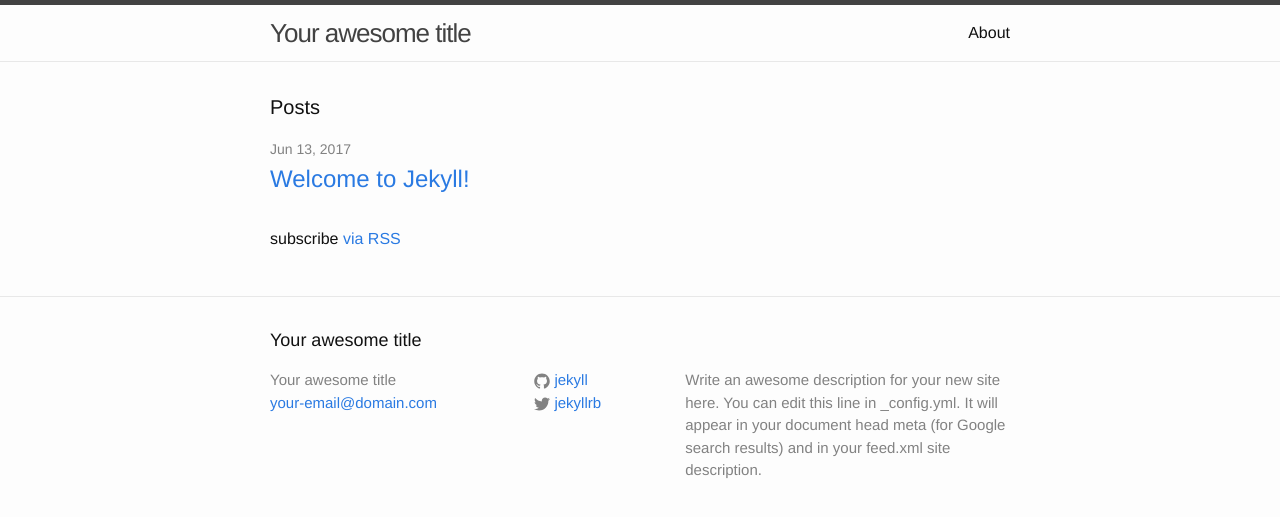
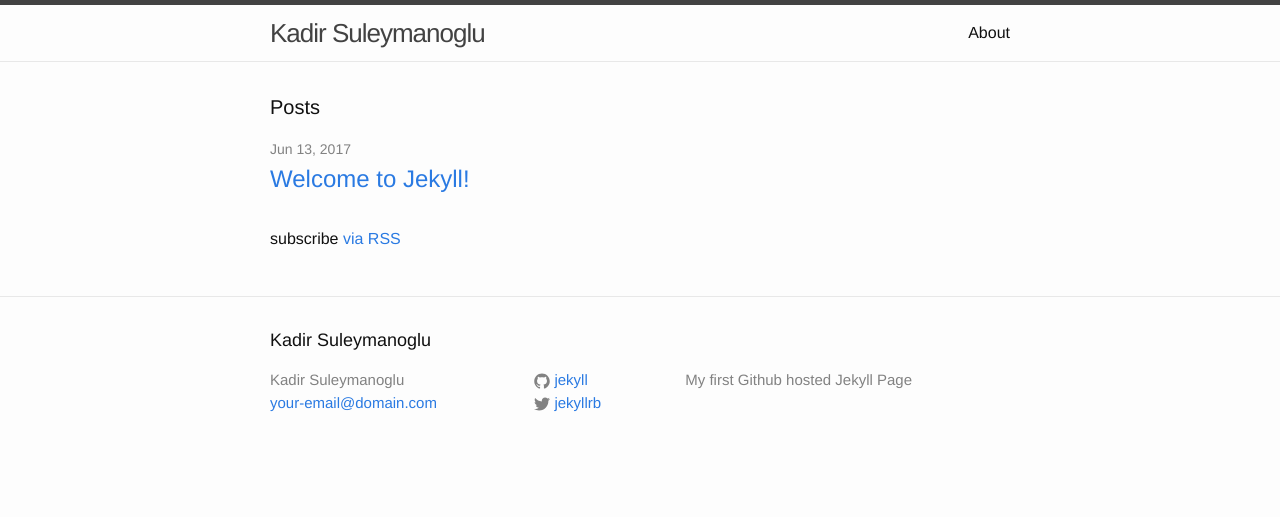
Before and after one commit to ksuleymanoglu/kadirsuleymanoglu.github.io, a Jekyll site: the page built from index.html, in a window 1280 px wide. Shown: the top 517 px of the page. Built offline with Jekyll 4.4.1, drawn with Linux system fonts in a browser that asks for light colours.

Commit message:
Create _config.yml
Edited page title and description

```diff
--- a/_config.yml
+++ b/_config.yml
@@ -6,12 +6,14 @@
 # 'jekyll serve'. If you change this file, please restart the server process.
 
 # Site settings
-title: Your awesome title
+title: Kadir Suleymanoglu
 email: your-email@domain.com
 description: > # this means to ignore newlines until "baseurl:"
-  Write an awesome description for your new site here. You can edit this
-  line in _config.yml. It will appear in your document head meta (for
-  Google search results) and in your feed.xml site description.
+  My first Github hosted Jekyll Page
+
+# Write an awesome description for your new site here. You can edit this
+#  line in _config.yml. It will appear in your document head meta (for
+#  Google search results) and in your feed.xml site description.
 baseurl: "" # the subpath of your site, e.g. /blog
 url: "http://yourdomain.com" # the base hostname & protocol for your site
 twitter_username: jekyllrb
```
